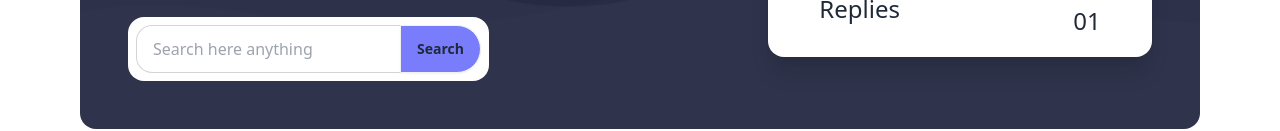
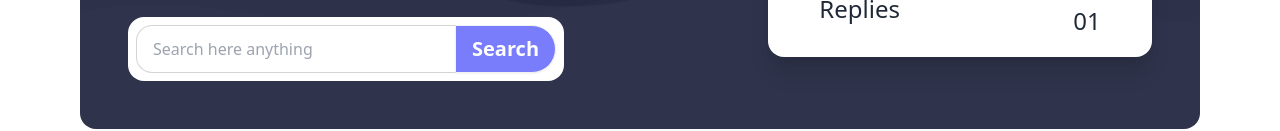
Before and after one commit to kalidashodekare14/assignment-6, a plain HTML site: page index.html in a window 1280 px wide. Shown: the part 339-470 px from the top of the page. Drawn offline with nearby package versions, Linux system fonts and the light colour scheme; no server answers.

Commit message:
Assignment Project

```diff
--- a/index.html
+++ b/index.html
@@ -92,8 +92,8 @@
                         class="text-[#6F72E7]">ReTro</span> Forum</h1>
                 <p class="text-white text-1xl">Share your favorite opinion and win and wp forum coffee mug!</p>
                 <div class="join bg-white p-2 rounded-2xl">
-                    <input id="input-field" class="input input-bordered join-item" placeholder="Search here anything" />
-                    <button onclick="searchHandler()" class="btn bg-[#797DFC] join-item rounded-r-full">Search</button>
+                    <input id="input-field" class="input input-bordered join-item w-80" placeholder="Search here anything" />
+                    <button onclick="searchHandler()" class="btn bg-[#797DFC] join-item rounded-full text-white text-[20px]">Search</button>
                 </div>
             </div>
             <div class="mt-5">
```
